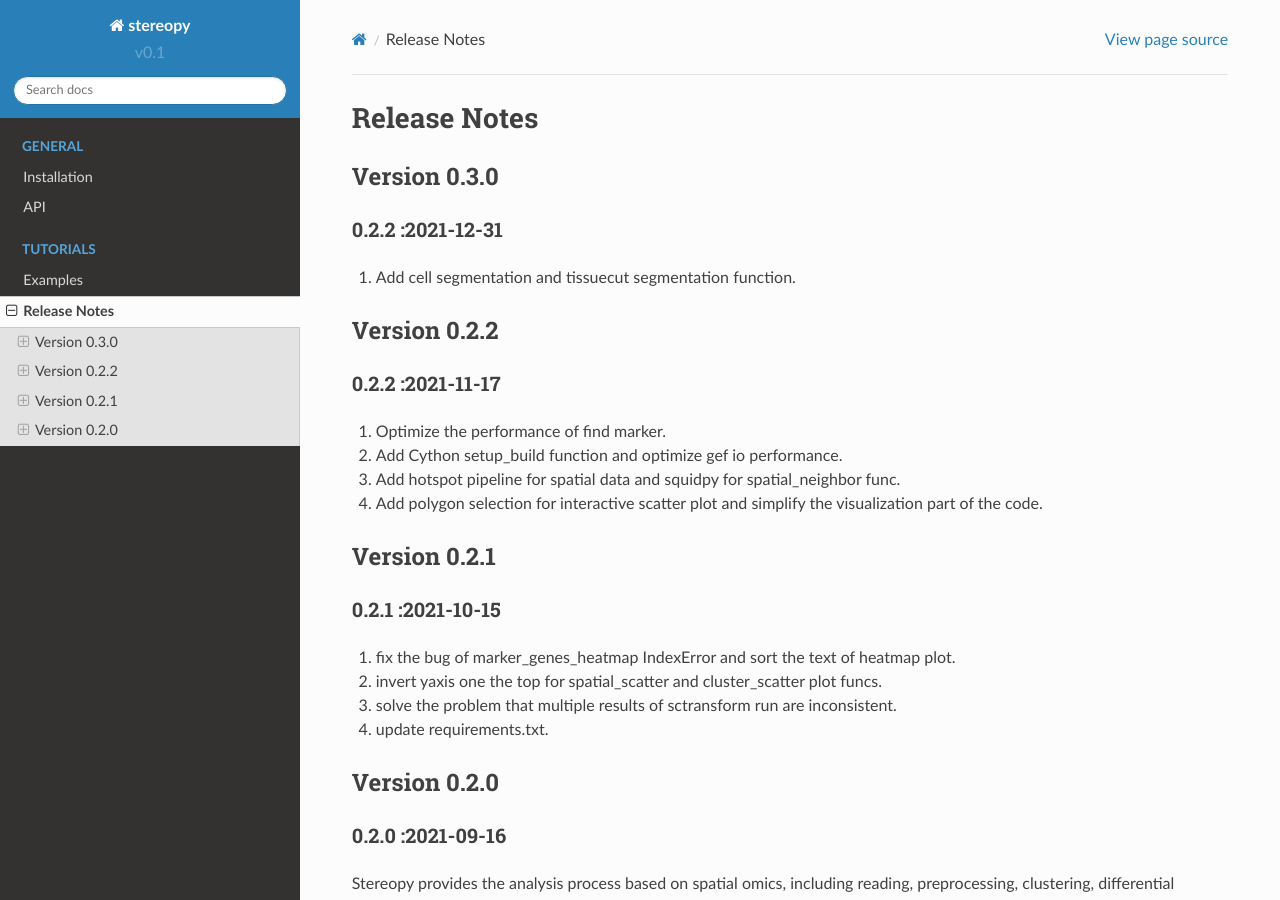
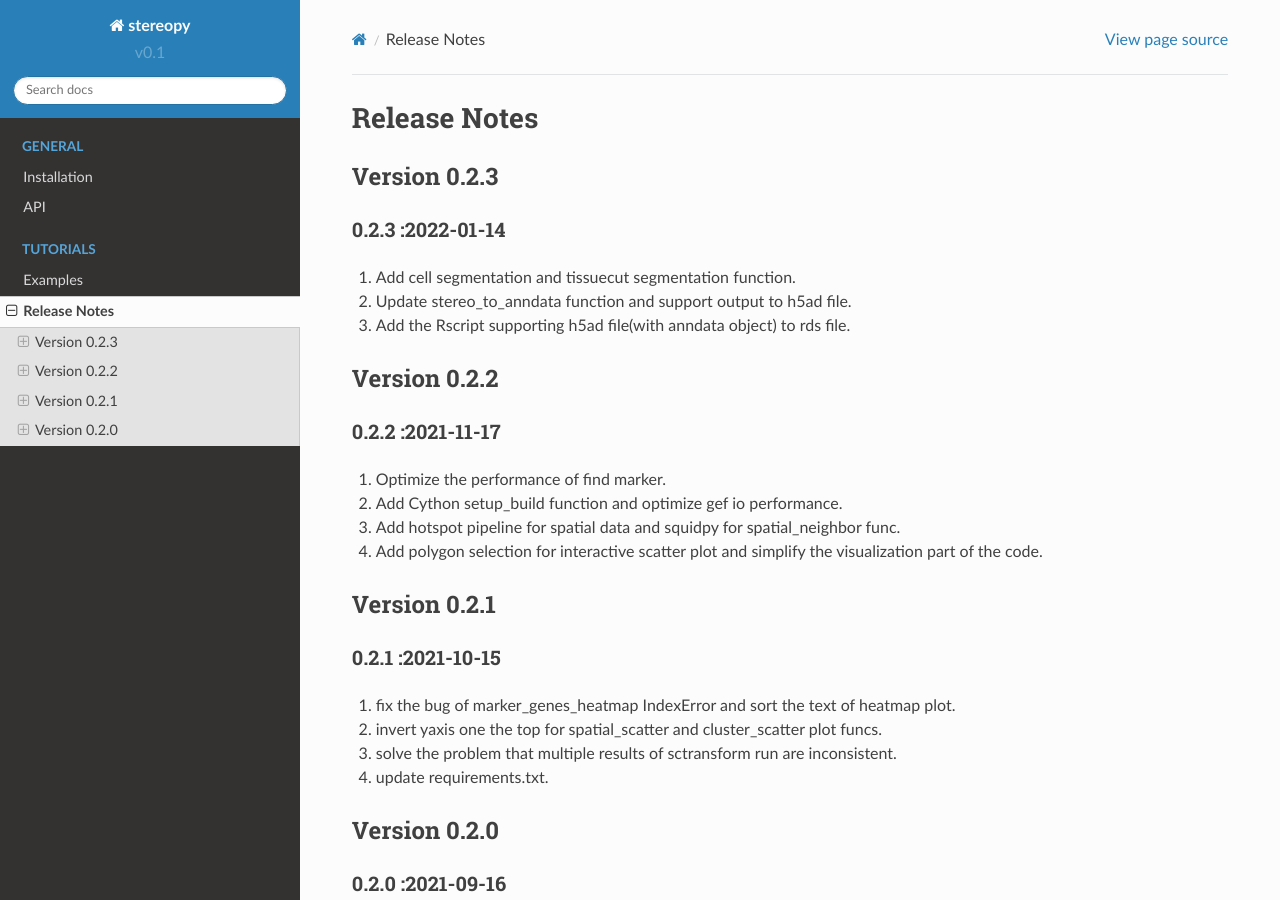
Before and after one commit to STOmics/Stereopy, a Sphinx documentation site: the page built from docs/source/release_note.rst, in a window 1280 px wide and 900 px high. Built offline with Sphinx 7.4.7 and the Read the Docs theme 2.0.0, drawn with Linux system fonts in a browser that asks for light colours; pages that are not in the unit, such as notebooks, are missing from menus.

Commit message:
update release note.

```diff
--- a/docs/source/release_note.rst
+++ b/docs/source/release_note.rst
@@ -3,12 +3,13 @@ Release Notes
 
 .. role:: small
 
-Version 0.3.0
+Version 0.2.3
 -----------
-0.2.2 :2021-12-31
+0.2.3 :2022-01-14
 ~~~~~~~~~~~~~~~~~~~~~~~
 1. Add cell segmentation and tissuecut segmentation function.
-
+2. Update stereo_to_anndata function and support output to h5ad file.
+3. Add the Rscript supporting h5ad file(with anndata object) to rds file.
 
 Version 0.2.2
 -----------
```
